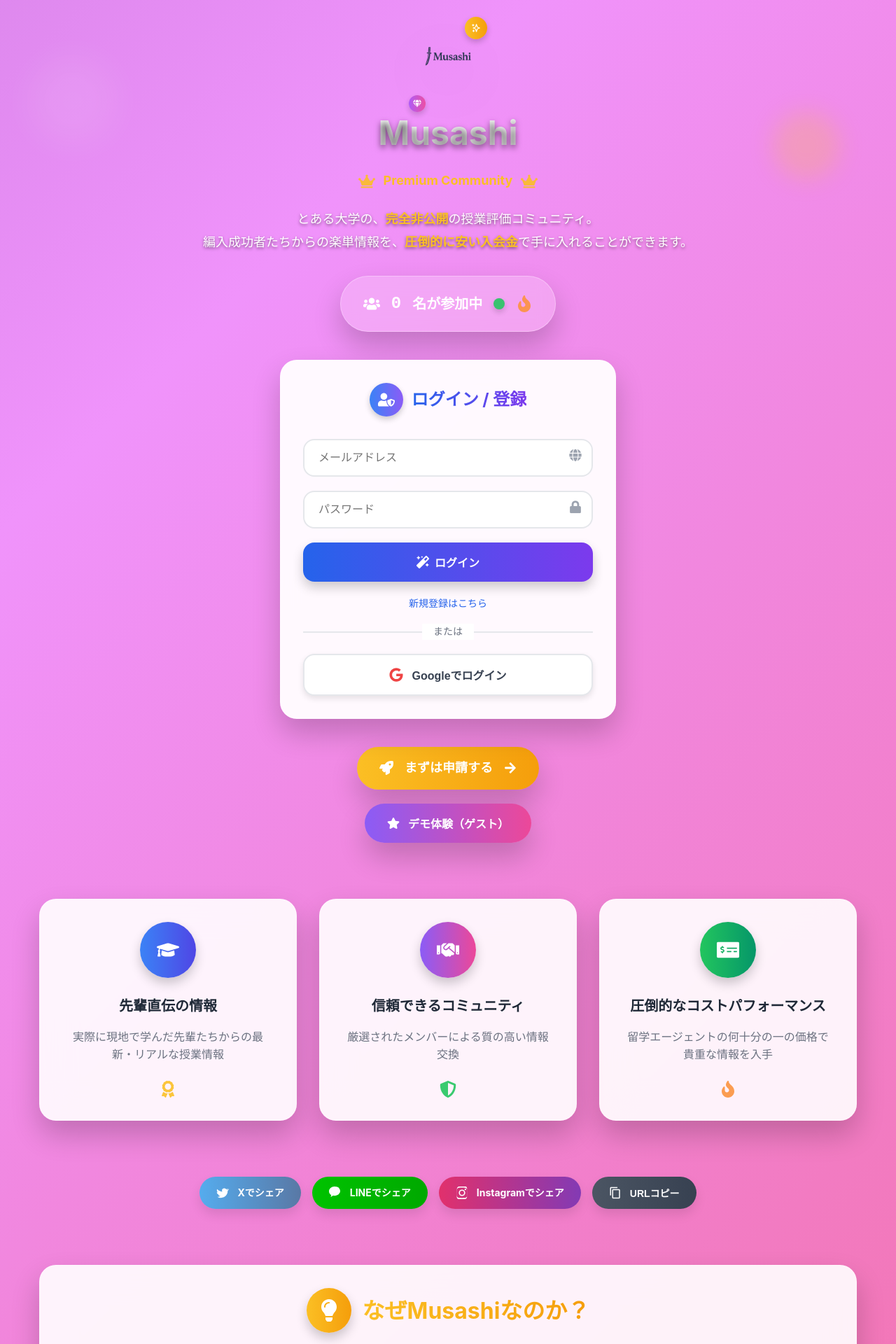
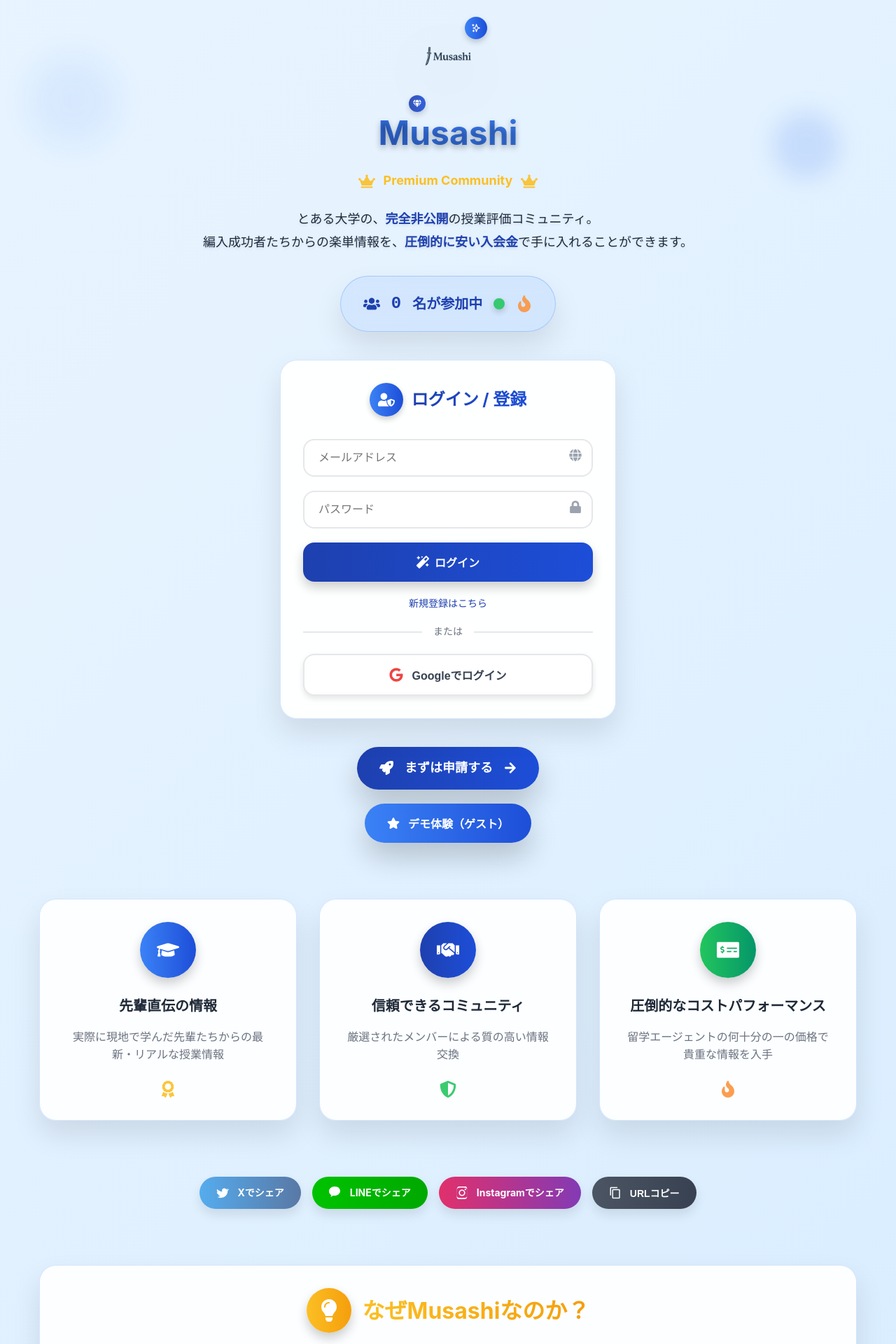
Before and after one commit to Sotaro-Ichii/kimuchi-site, a React (Vite) app: page / in a window 1280 px wide. Shown: the top 1920 px of the page at 70% size. Built offline with nearby package versions, Linux system fonts and the light colour scheme; no server answers; the database is empty.

Commit message:
resize again

```diff
--- a/src/pages/LandingPage.jsx
+++ b/src/pages/LandingPage.jsx
@@ -118,7 +118,7 @@
       minHeight: '100vh',
       position: 'relative',
       overflow: 'hidden',
-      background: 'linear-gradient(135deg, #667eea 0%, #764ba2 25%, #f093fb 50%, #f5576c 75%, #4facfe 100%)',
+      background: 'linear-gradient(135deg, #ffffff 0%, #f0f8ff 25%, #e6f3ff 50%, #cce7ff 75%, #b3d9ff 100%)',
       backgroundSize: '400% 400%',
       animation: 'gradientShift 15s ease infinite'
     }}>
@@ -130,7 +130,7 @@
           left: '40px',
           width: '128px',
           height: '128px',
-          backgroundColor: 'rgba(255, 255, 255, 0.1)',
+          backgroundColor: 'rgba(59, 130, 246, 0.1)',
           borderRadius: '50%',
           filter: 'blur(24px)',
           animation: 'pulse 2s ease-in-out infinite'
@@ -141,7 +141,7 @@
           right: '80px',
           width: '96px',
           height: '96px',
-          backgroundColor: 'rgba(250, 204, 21, 0.2)',
+          backgroundColor: 'rgba(37, 99, 235, 0.15)',
           borderRadius: '50%',
           filter: 'blur(16px)',
           animation: 'bounce 2s ease-in-out infinite'
@@ -152,7 +152,7 @@
           left: '80px',
           width: '160px',
           height: '160px',
-          backgroundColor: 'rgba(168, 85, 247, 0.15)',
+          backgroundColor: 'rgba(29, 78, 216, 0.1)',
           borderRadius: '50%',
           filter: 'blur(24px)',
           animation: 'pulse 2s ease-in-out infinite 1s'
@@ -163,7 +163,7 @@
           right: '40px',
           width: '112px',
           height: '112px',
-          backgroundColor: 'rgba(236, 72, 153, 0.2)',
+          backgroundColor: 'rgba(30, 64, 175, 0.12)',
           borderRadius: '50%',
           filter: 'blur(16px)',
           animation: 'bounce 2s ease-in-out infinite 0.5s'
@@ -202,7 +202,7 @@
                   right: '-8px',
                   width: '32px',
                   height: '32px',
-                  background: 'linear-gradient(to right, #fbbf24, #f59e0b)',
+                  background: 'linear-gradient(to right, #3b82f6, #1d4ed8)',
                   borderRadius: '50%',
                   display: 'flex',
                   alignItems: 'center',
@@ -218,7 +218,7 @@
                   left: '-8px',
                   width: '24px',
                   height: '24px',
-                  background: 'linear-gradient(to right, #a855f7, #ec4899)',
+                  background: 'linear-gradient(to right, #1e40af, #1d4ed8)',
                   borderRadius: '50%',
                   display: 'flex',
                   alignItems: 'center',
@@ -233,10 +233,10 @@
             <h1 style={{
               fontSize: '48px',
               fontWeight: 'bold',
-              color: 'white',
+              color: '#1e40af',
               marginBottom: '16px',
-              textShadow: '0 4px 8px rgba(0,0,0,0.5)',
-              background: 'linear-gradient(45deg, #fff, #f0f0f0, #fff)',
+              textShadow: '0 4px 8px rgba(0,0,0,0.3)',
+              background: 'linear-gradient(45deg, #1e40af, #3b82f6, #1e40af)',
               backgroundSize: '200% 200%',
               WebkitBackgroundClip: 'text',
               WebkitTextFillColor: 'transparent',
@@ -266,11 +266,11 @@
               lineHeight: '1.8',
               maxWidth: '800px',
               margin: '0 auto 32px',
-              color: 'white',
-              textShadow: '0 2px 4px rgba(0,0,0,0.5)'
+              color: '#1e293b',
+              textShadow: '0 2px 4px rgba(0,0,0,0.1)'
             }}>
-              とある大学の、<span style={{ fontWeight: 'bold', color: '#fbbf24' }}>完全非公開</span>の授業評価コミュニティ。<br />
-              編入成功者たちからの楽単情報を、<span style={{ fontWeight: 'bold', color: '#fbbf24' }}>圧倒的に安い入会金</span>で手に入れることができます。
+              とある大学の、<span style={{ fontWeight: 'bold', color: '#1e40af' }}>完全非公開</span>の授業評価コミュニティ。<br />
+              編入成功者たちからの楽単情報を、<span style={{ fontWeight: 'bold', color: '#1e40af' }}>圧倒的に安い入会金</span>で手に入れることができます。
             </p>
           </div>
 
@@ -280,17 +280,17 @@
             alignItems: 'center',
             justifyContent: 'center',
             gap: '16px',
-            backgroundColor: 'rgba(255, 255, 255, 0.2)',
+            backgroundColor: 'rgba(59, 130, 246, 0.1)',
             backdropFilter: 'blur(12px)',
-            border: '1px solid rgba(255, 255, 255, 0.3)',
+            border: '1px solid rgba(59, 130, 246, 0.3)',
             borderRadius: '50px',
             padding: '20px 32px',
             marginBottom: '40px',
-            color: 'white',
+            color: '#1e40af',
             fontWeight: 'bold',
             width: 'fit-content',
             margin: '0 auto 40px',
-            boxShadow: '0 20px 40px rgba(0,0,0,0.2)',
+            boxShadow: '0 20px 40px rgba(0,0,0,0.1)',
             transition: 'all 0.3s ease'
           }}>
             <FaUsers style={{ fontSize: '24px' }} />
@@ -313,8 +313,8 @@
             backdropFilter: 'blur(24px)',
             borderRadius: '24px',
             padding: '32px',
-            boxShadow: '0 20px 40px rgba(0,0,0,0.2)',
-            border: '1px solid rgba(255, 255, 255, 0.3)',
+            boxShadow: '0 20px 40px rgba(0,0,0,0.1)',
+            border: '1px solid rgba(59, 130, 246, 0.2)',
             marginBottom: '40px',
             maxWidth: '480px',
             margin: '0 auto 40px',
@@ -330,7 +330,7 @@
               <div style={{
                 width: '48px',
                 height: '48px',
-                background: 'linear-gradient(to right, #3b82f6, #8b5cf6)',
+                background: 'linear-gradient(to right, #3b82f6, #1d4ed8)',
                 borderRadius: '50%',
                 display: 'flex',
                 alignItems: 'center',
@@ -342,7 +342,7 @@
               <h2 style={{
                 fontSize: '24px',
                 fontWeight: 'bold',
-                background: 'linear-gradient(to right, #2563eb, #7c3aed)',
+                background: 'linear-gradient(to right, #1e40af, #1d4ed8)',
                 WebkitBackgroundClip: 'text',
                 WebkitTextFillColor: 'transparent'
               }}>ログイン / 登録</h2>
@@ -405,7 +405,7 @@
                 onClick={handleEmailAuth}
                 style={{
                   width: '100%',
-                  background: 'linear-gradient(to right, #2563eb, #7c3aed)',
+                  background: 'linear-gradient(to right, #1e40af, #1d4ed8)',
                   color: 'white',
                   padding: '16px',
                   borderRadius: '16px',
@@ -432,7 +432,7 @@
                 onClick={() => setIsRegistering(!isRegistering)}
                 style={{
                   width: '100%',
-                  color: '#2563eb',
+                  color: '#1e40af',
                   fontSize: '14px',
                   fontWeight: '500',
                   background: 'none',
@@ -507,14 +507,14 @@
             marginBottom: '48px'
           }}>
             <a
-              href="https://forms.gle/your-application-form-url"
+              href="https://form.run/@musashi"
               target="_blank"
               rel="noopener noreferrer"
               style={{
                 display: 'inline-flex',
                 alignItems: 'center',
                 gap: '16px',
-                background: 'linear-gradient(to right, #fbbf24, #f59e0b)',
+                background: 'linear-gradient(to right, #1e40af, #1d4ed8)',
                 color: 'white',
                 borderRadius: '50px',
                 padding: '16px 32px',
@@ -535,7 +535,7 @@
                 display: 'inline-flex',
                 alignItems: 'center',
                 gap: '12px',
-                background: 'linear-gradient(to right, #8b5cf6, #ec4899)',
+                background: 'linear-gradient(to right, #3b82f6, #1d4ed8)',
                 color: 'white',
                 borderRadius: '50px',
                 padding: '16px 32px',
@@ -573,14 +573,14 @@
             borderRadius: '24px',
             padding: '32px',
             textAlign: 'center',
-            border: '1px solid rgba(255, 255, 255, 0.3)',
-            boxShadow: '0 20px 40px rgba(0,0,0,0.2)',
+            border: '1px solid rgba(59, 130, 246, 0.2)',
+            boxShadow: '0 20px 40px rgba(0,0,0,0.1)',
             transition: 'all 0.5s ease'
           }}>
             <div style={{
               width: '80px',
               height: '80px',
-              background: 'linear-gradient(to right, #3b82f6, #4f46e5)',
+              background: 'linear-gradient(to right, #3b82f6, #1d4ed8)',
               borderRadius: '50%',
               display: 'flex',
               alignItems: 'center',
@@ -616,14 +616,14 @@
             borderRadius: '24px',
             padding: '32px',
             textAlign: 'center',
-            border: '1px solid rgba(255, 255, 255, 0.3)',
-            boxShadow: '0 20px 40px rgba(0,0,0,0.2)',
+            border: '1px solid rgba(59, 130, 246, 0.2)',
+            boxShadow: '0 20px 40px rgba(0,0,0,0.1)',
             transition: 'all 0.5s ease'
           }}>
             <div style={{
               width: '80px',
               height: '80px',
-              background: 'linear-gradient(to right, #8b5cf6, #ec4899)',
+              background: 'linear-gradient(to right, #1e40af, #1d4ed8)',
               borderRadius: '50%',
               display: 'flex',
               alignItems: 'center',
@@ -659,8 +659,8 @@
             borderRadius: '24px',
             padding: '32px',
             textAlign: 'center',
-            border: '1px solid rgba(255, 255, 255, 0.3)',
-            boxShadow: '0 20px 40px rgba(0,0,0,0.2)',
+            border: '1px solid rgba(59, 130, 246, 0.2)',
+            boxShadow: '0 20px 40px rgba(0,0,0,0.1)',
             transition: 'all 0.5s ease'
           }}>
             <div style={{
@@ -811,8 +811,8 @@
           borderRadius: '24px',
           padding: '32px',
           textAlign: 'center',
-          border: '1px solid rgba(255, 255, 255, 0.3)',
-          boxShadow: '0 20px 40px rgba(0,0,0,0.2)',
+          border: '1px solid rgba(59, 130, 246, 0.2)',
+          boxShadow: '0 20px 40px rgba(0,0,0,0.1)',
           transition: 'all 0.5s ease'
         }}>
           <div style={{
@@ -870,8 +870,8 @@
           borderRadius: '24px',
           padding: '32px',
           textAlign: 'center',
-          border: '1px solid rgba(255, 255, 255, 0.3)',
-          boxShadow: '0 20px 40px rgba(0,0,0,0.2)',
+          border: '1px solid rgba(59, 130, 246, 0.2)',
+          boxShadow: '0 20px 40px rgba(0,0,0,0.1)',
           transition: 'all 0.5s ease'
         }}>
           <div style={{
@@ -1002,8 +1002,8 @@
           borderRadius: '24px',
           padding: '32px',
           textAlign: 'center',
-          border: '1px solid rgba(255, 255, 255, 0.3)',
-          boxShadow: '0 20px 40px rgba(0,0,0,0.2)',
+          border: '1px solid rgba(59, 130, 246, 0.2)',
+          boxShadow: '0 20px 40px rgba(0,0,0,0.1)',
           transition: 'all 0.5s ease'
         }}>
           <div style={{
@@ -1114,7 +1114,7 @@
         marginBottom: '80px'
       }}>
         <div style={{
-          background: 'linear-gradient(to right, #2563eb, #7c3aed)',
+          background: 'linear-gradient(to right, #1e40af, #1d4ed8)',
           borderRadius: '24px',
           padding: '32px',
           textAlign: 'center',
@@ -1126,7 +1126,7 @@
           <div style={{
             position: 'absolute',
             inset: 0,
-            backgroundColor: 'rgba(0, 0, 0, 0.2)'
+            backgroundColor: 'rgba(0, 0, 0, 0.1)'
           }}></div>
           <div style={{
             position: 'relative',
@@ -1170,12 +1170,12 @@
               justifyContent: 'center'
             }}>
               <a
-                href="https://forms.gle/your-application-form-url"
+                href="https://form.run/@musashi"
                 target="_blank"
                 rel="noopener noreferrer"
                 style={{
                   backgroundColor: 'white',
-                  color: '#2563eb',
+                  color: '#1e40af',
                   padding: '16px 32px',
                   borderRadius: '16px',
                   fontWeight: 'bold',
@@ -1191,15 +1191,16 @@
               <button
                 onClick={handleDemoLogin}
                 style={{
-                  backgroundColor: 'white',
-                  color: '#2563eb',
+                  backgroundColor: 'transparent',
+                  color: 'white',
                   padding: '16px 32px',
                   borderRadius: '16px',
                   fontWeight: 'bold',
                   fontSize: '16px',
-                  border: 'none',
+                  border: '2px solid white',
                   boxShadow: '0 8px 16px rgba(0,0,0,0.1)',
-                  transition: 'all 0.3s ease'
+                  transition: 'all 0.3s ease',
+                  cursor: 'pointer'
                 }}
               >
                 デモ体験
@@ -1211,7 +1212,7 @@
 
       {/* フッター */}
       <footer style={{
-        backgroundColor: '#111827',
+        backgroundColor: '#1e293b',
         color: 'white',
         padding: '48px 16px',
         textAlign: 'center'
```
